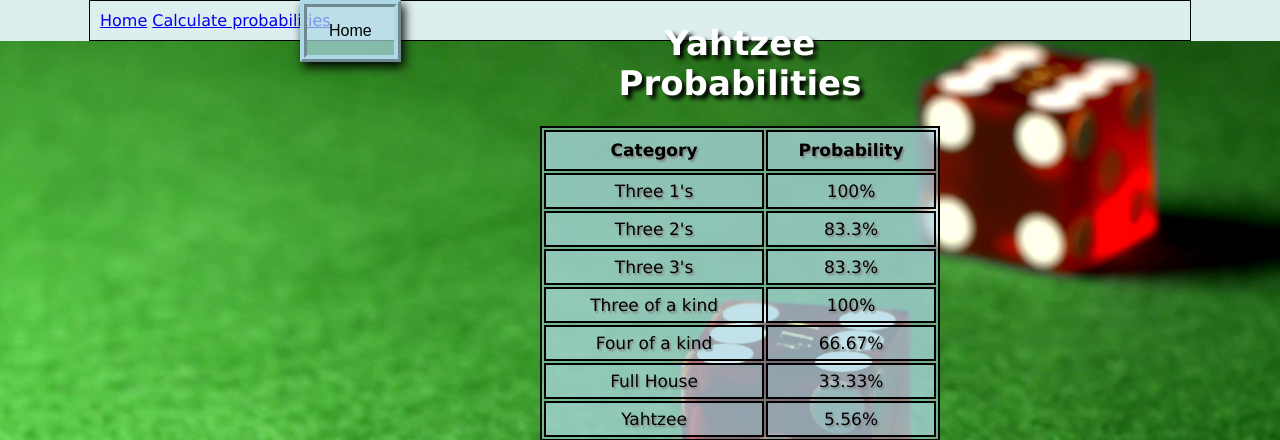
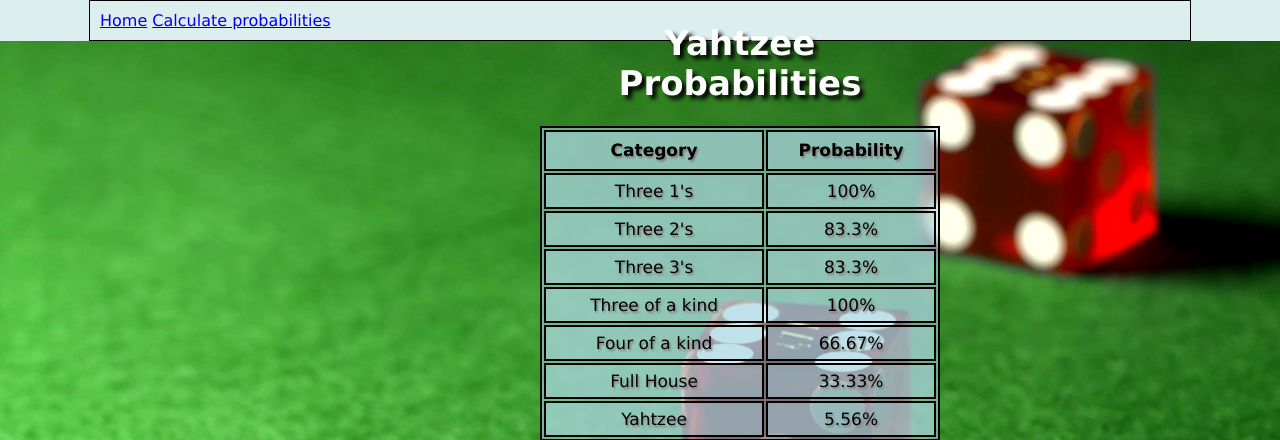
Before and after one commit to Simonolsson98/flask-yahtzee-project, a Flask app: page /yahtzee in a window 1280 px wide. Shown: the top 440 px of the page. Run offline with Flask 2, Linux system fonts and the light colour scheme.

Commit message:
working on banner 'buttons'

```diff
--- a/templates/index.html
+++ b/templates/index.html
@@ -113,10 +113,6 @@
     <form action="{{ url_for('after_input') }}" method="POST">
         <button class = "rollbtn">Roll the dice!</button>
     </form>
-</div>
-    <form action = "{{ url_for('home') }}" method = "POST">
-        <button class = "home">Home</button>
-    </form>
-</div>
+
 
 {% endblock %}
```
